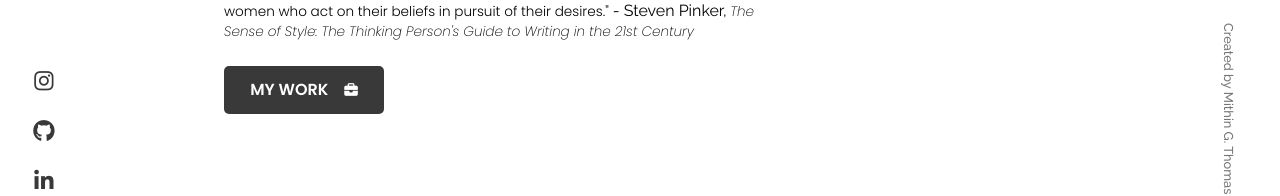
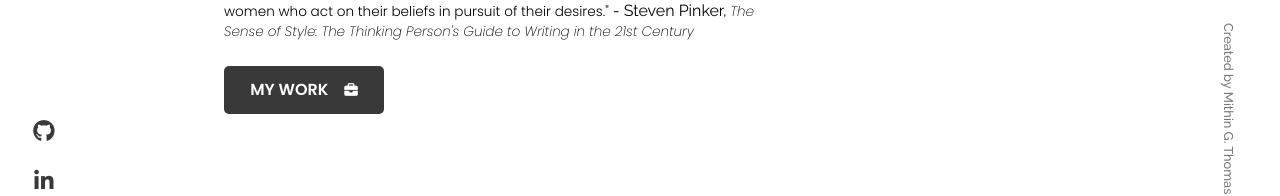
Before and after one commit to mithintv/dev-portfolio, a React (Vite) app: page / in a window 1280 px wide. Shown: the part 481-677 px from the top of the page. Built offline with nearby package versions, Linux system fonts and the light colour scheme.

Commit message:
update socials

```diff
--- a/src/App.tsx
+++ b/src/App.tsx
@@ -40,13 +40,10 @@ const App = () => {
 			{sideBar && <Contact />}
 			{sideBar && (
 				<SideBar side="left">
-					<Social name="instagram" href="https://instagram.com/mithintv">
-						<i className="fa-brands fa-instagram"></i>
-					</Social>
 					<Social name="github" href="https://github.com/mithintv">
 						<i className="fa-brands fa-github"></i>
 					</Social>
-					<Social name="linkedin" href="https://linkedin.com/in/mithintv">
+					<Social name="linkedin" href="https://linkedin.com/in/mithin-thomas">
 						<i className="fa-brands fa-linkedin-in"></i>
 					</Social>
 				</SideBar>
```
